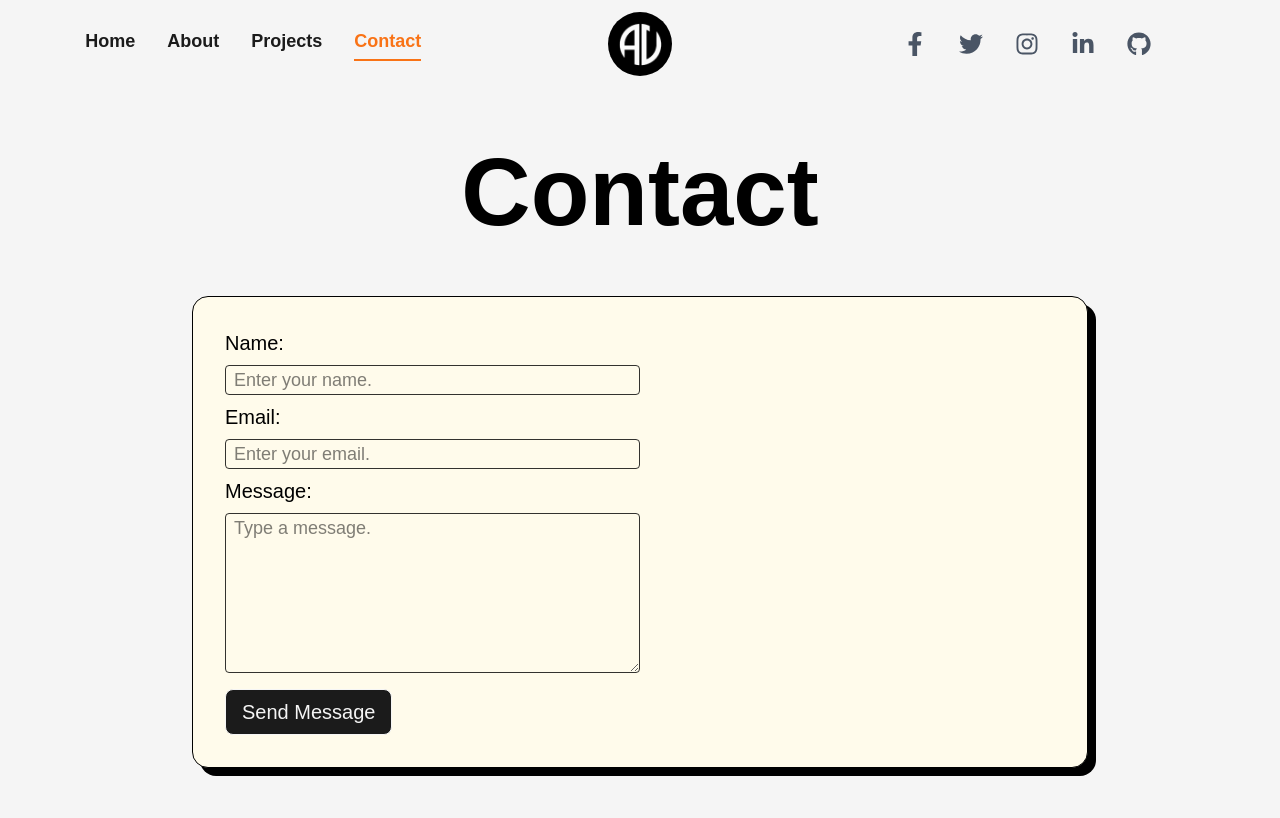
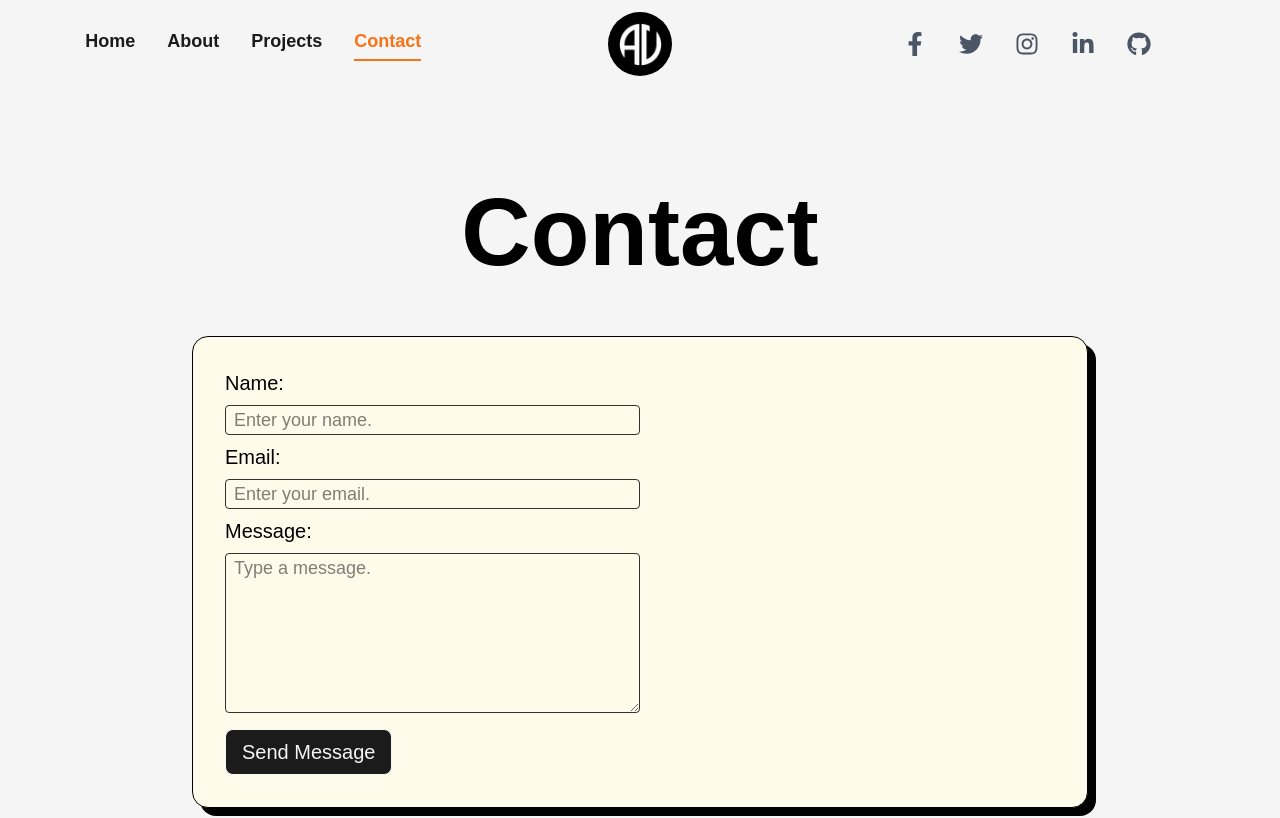
Before and after one commit to aliahmad772/Personal-Portfolio, a React (Vite) app: page /contact in a window 1280 px wide. Shown: the top 818 px of the page. Built offline with nearby package versions, Linux system fonts and the light colour scheme.

Commit message:
Margin fixed

```diff
--- a/src/components/contact/Contact.jsx
+++ b/src/components/contact/Contact.jsx
@@ -38,7 +38,7 @@ const Contact = () => {
   };
   return (
     <div className="flex flex-col justify-center w-full ">
-      <h1 className="text-4xl md:text-8xl font-extrabold text-center pb-8  md:py-14">
+      <h1 className="text-4xl md:text-8xl font-extrabold text-center pb-8  md:pb-14 mt-10 lg:mt-24">
         Contact
       </h1>
       <form
```
